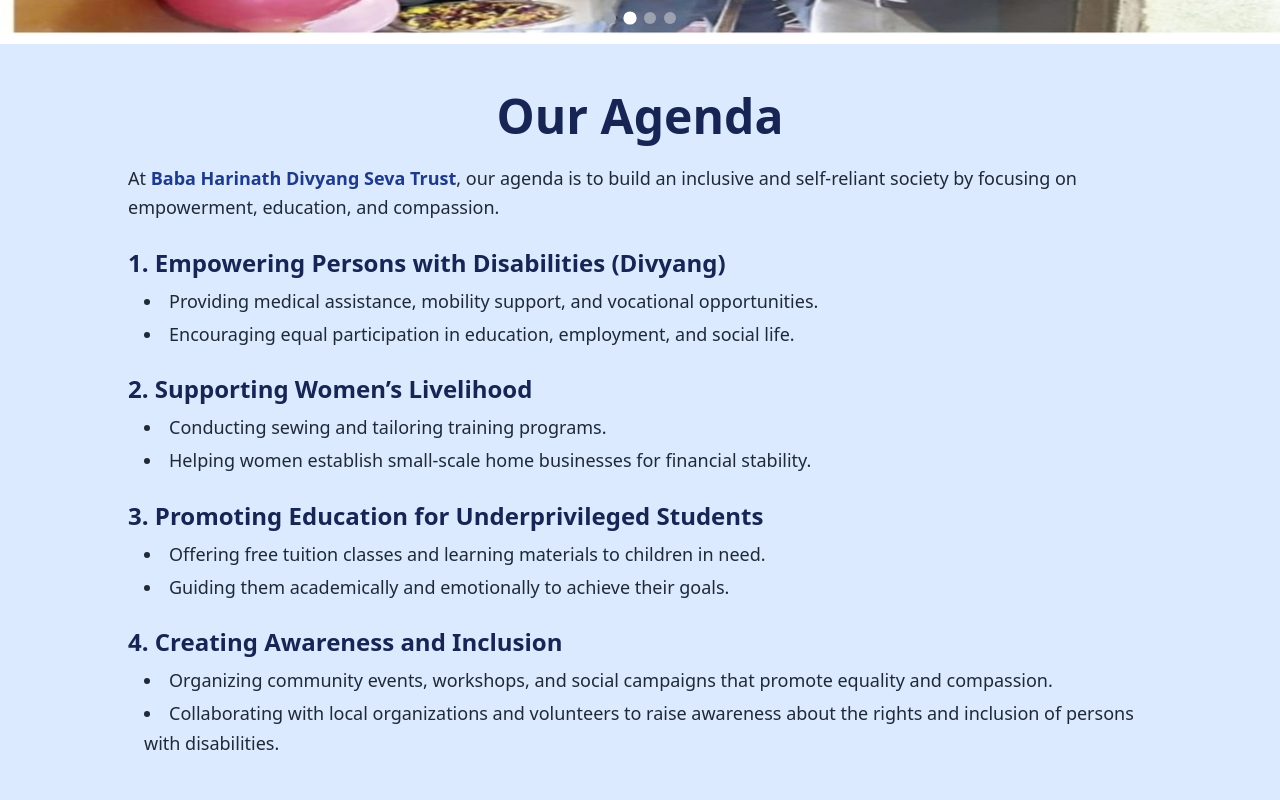
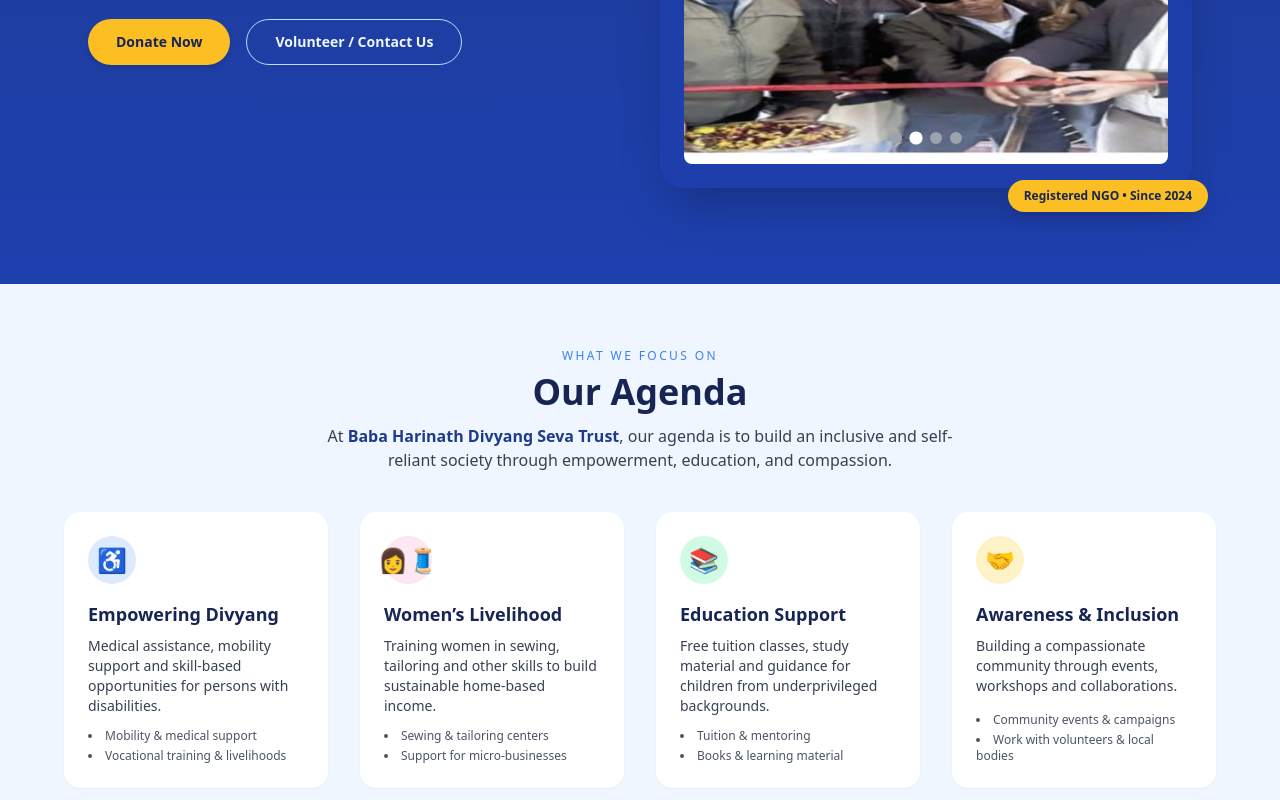
Before and after one commit to Akshay4817/ngo-project, a React (Create React App) app in the folder frontend/: page / in a window 1280 px wide. Shown: the part 580-1380 px from the top of the page. Built offline with nearby package versions, Linux system fonts and the light colour scheme.

Commit message:
Updated homepage UI with hero + agenda cards

```diff
--- a/frontend/src/pages/Home.jsx
+++ b/frontend/src/pages/Home.jsx
@@ -3,56 +3,143 @@
 
 export default function Home() {
   return (
-    <div>
-      <Carousel />
-     <section className="bg-blue-100 py-12 px-6 text-center">
-  <h2 className="text-5xl font-bold text-blue-950 mb-6">
-    Our Agenda
-  </h2>
+    <div className="bg-slate-50">
+      {/* Hero Section */}
+      <section className="relative overflow-hidden bg-gradient-to-b from-blue-900 to-blue-800 text-white">
+        <div className="max-w-6xl mx-auto px-6 py-16 lg:py-24 grid gap-10 lg:grid-cols-2 items-center">
+          <div>
+            <p className="uppercase tracking-[0.2em] text-blue-200 text-xs mb-3">
+              Baba Harinath Divyang Seva Trust
+            </p>
+            <h1 className="text-3xl sm:text-4xl lg:text-5xl font-extrabold leading-tight mb-4">
+              Empowering Divyang, women and children with dignity and opportunity.
+            </h1>
+            <p className="text-blue-100 text-sm sm:text-base mb-8 max-w-xl">
+              From skill development and livelihood programs to education support,
+              we work to build an inclusive, self-reliant, and compassionate society.
+            </p>
 
-  <div className="max-w-5xl mx-auto text-left text-gray-800 text-lg leading-relaxed space-y-6">
-    <p>
-      At <span className="font-semibold text-blue-900">Baba Harinath Divyang Seva Trust</span>, our agenda is to build an inclusive and self-reliant society by focusing on empowerment, education, and compassion.
-    </p>
+            <div className="flex flex-wrap gap-4">
+              <a
+                href="/donation"
+                className="inline-flex items-center justify-center rounded-full px-7 py-3 text-sm font-semibold bg-amber-400 text-blue-950 shadow-md hover:shadow-lg hover:-translate-y-0.5 transition"
+              >
+                Donate Now
+              </a>
+              <a
+                href="/contact"
+                className="inline-flex items-center justify-center rounded-full px-7 py-3 text-sm font-semibold border border-blue-200 text-blue-50 hover:bg-blue-800/60 transition"
+              >
+                Volunteer / Contact Us
+              </a>
+            </div>
+          </div>
 
-    <div>
-      <h3 className="text-2xl font-semibold text-blue-950 mb-2">1. Empowering Persons with Disabilities (Divyang)</h3>
-      <ul className="list-disc list-inside space-y-1 ml-4">
-        <li>Providing medical assistance, mobility support, and vocational opportunities.</li>
-        <li>Encouraging equal participation in education, employment, and social life.</li>
-      </ul>
-    </div>
+          <div className="relative">
+            <div className="rounded-3xl bg-blue-800/40 backdrop-blur p-4 sm:p-6 shadow-2xl">
+              <Carousel />
+            </div>
+            <div className="hidden sm:block absolute -bottom-6 -right-4 bg-amber-400 text-blue-950 text-xs font-semibold px-4 py-2 rounded-full shadow-lg">
+              Registered NGO • Since 2024
+            </div>
+          </div>
+        </div>
+      </section>
 
-    <div>
-      <h3 className="text-2xl font-semibold text-blue-950 mb-2">2. Supporting Women’s Livelihood</h3>
-      <ul className="list-disc list-inside space-y-1 ml-4">
-        <li>Conducting sewing and tailoring training programs.</li>
-        <li>Helping women establish small-scale home businesses for financial stability.</li>
-      </ul>
-    </div>
+      {/* Our Agenda Section */}
+      <section className="bg-blue-50 py-16 px-4 sm:px-6 lg:px-8">
+        <div className="max-w-6xl mx-auto">
+          <div className="text-center mb-10">
+            <p className="uppercase tracking-[0.2em] text-blue-500 text-xs mb-2">
+              What We Focus On
+            </p>
+            <h2 className="text-4xl font-extrabold text-blue-950 mb-3">
+              Our Agenda
+            </h2>
+            <p className="text-gray-700 max-w-2xl mx-auto text-sm sm:text-base">
+              At <span className="font-semibold text-blue-900">Baba Harinath Divyang Seva Trust</span>,
+              our agenda is to build an inclusive and self-reliant society through
+              empowerment, education, and compassion.
+            </p>
+          </div>
 
-    <div>
-      <h3 className="text-2xl font-semibold text-blue-950 mb-2">3. Promoting Education for Underprivileged Students</h3>
-      <ul className="list-disc list-inside space-y-1 ml-4">
-        <li>Offering free tuition classes and learning materials to children in need.</li>
-        <li>Guiding them academically and emotionally to achieve their goals.</li>
-      </ul>
-    </div>
+          <div className="grid gap-8 md:grid-cols-2 lg:grid-cols-4">
+            {/* Card 1 */}
+            <div className="bg-white rounded-2xl shadow-sm hover:shadow-md transition p-6 flex flex-col">
+              <div className="w-12 h-12 rounded-full bg-blue-100 flex items-center justify-center text-2xl mb-4">
+                ♿
+              </div>
+              <h3 className="text-lg font-semibold text-blue-950 mb-2">
+                Empowering Divyang
+              </h3>
+              <p className="text-gray-700 text-sm mb-3">
+                Medical assistance, mobility support and skill-based opportunities
+                for persons with disabilities.
+              </p>
+              <ul className="list-disc list-inside text-gray-600 text-xs space-y-1 mt-auto">
+                <li>Mobility & medical support</li>
+                <li>Vocational training & livelihoods</li>
+              </ul>
+            </div>
 
-    <div>
-      <h3 className="text-2xl font-semibold text-blue-950 mb-2">4. Creating Awareness and Inclusion</h3>
-      <ul className="list-disc list-inside space-y-1 ml-4">
-        <li>Organizing community events, workshops, and social campaigns that promote equality and compassion.</li>
-          <li>
-      Collaborating with local organizations and volunteers to raise awareness
-      about the rights and inclusion of persons with disabilities.
-    </li>
-      </ul>
-    </div>
-  </div>
-</section>
+            {/* Card 2 */}
+            <div className="bg-white rounded-2xl shadow-sm hover:shadow-md transition p-6 flex flex-col">
+              <div className="w-12 h-12 rounded-full bg-pink-100 flex items-center justify-center text-2xl mb-4">
+                👩‍🧵
+              </div>
+              <h3 className="text-lg font-semibold text-blue-950 mb-2">
+                Women’s Livelihood
+              </h3>
+              <p className="text-gray-700 text-sm mb-3">
+                Training women in sewing, tailoring and other skills to build
+                sustainable home-based income.
+              </p>
+              <ul className="list-disc list-inside text-gray-600 text-xs space-y-1 mt-auto">
+                <li>Sewing & tailoring centers</li>
+                <li>Support for micro-businesses</li>
+              </ul>
+            </div>
 
+            {/* Card 3 */}
+            <div className="bg-white rounded-2xl shadow-sm hover:shadow-md transition p-6 flex flex-col">
+              <div className="w-12 h-12 rounded-full bg-emerald-100 flex items-center justify-center text-2xl mb-4">
+                📚
+              </div>
+              <h3 className="text-lg font-semibold text-blue-950 mb-2">
+                Education Support
+              </h3>
+              <p className="text-gray-700 text-sm mb-3">
+                Free tuition classes, study material and guidance for children
+                from underprivileged backgrounds.
+              </p>
+              <ul className="list-disc list-inside text-gray-600 text-xs space-y-1 mt-auto">
+                <li>Tuition & mentoring</li>
+                <li>Books & learning material</li>
+              </ul>
+            </div>
 
+            {/* Card 4 */}
+            <div className="bg-white rounded-2xl shadow-sm hover:shadow-md transition p-6 flex flex-col">
+              <div className="w-12 h-12 rounded-full bg-amber-100 flex items-center justify-center text-2xl mb-4">
+                🤝
+              </div>
+              <h3 className="text-lg font-semibold text-blue-950 mb-2">
+                Awareness & Inclusion
+              </h3>
+              <p className="text-gray-700 text-sm mb-3">
+                Building a compassionate community through events, workshops
+                and collaborations.
+              </p>
+              <ul className="list-disc list-inside text-gray-600 text-xs space-y-1 mt-auto">
+                <li>Community events & campaigns</li>
+                <li>Work with volunteers & local bodies</li>
+              </ul>
+            </div>
+          </div>
+        </div>
+      </section>
+
+      {/* About Section */}
       <AboutSection />
     </div>
   );
```
